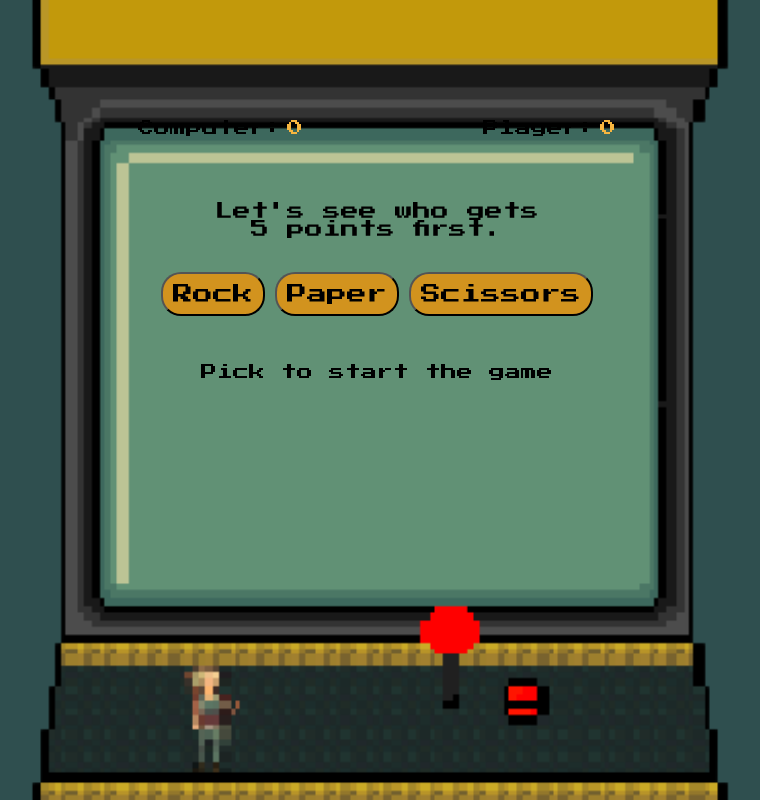
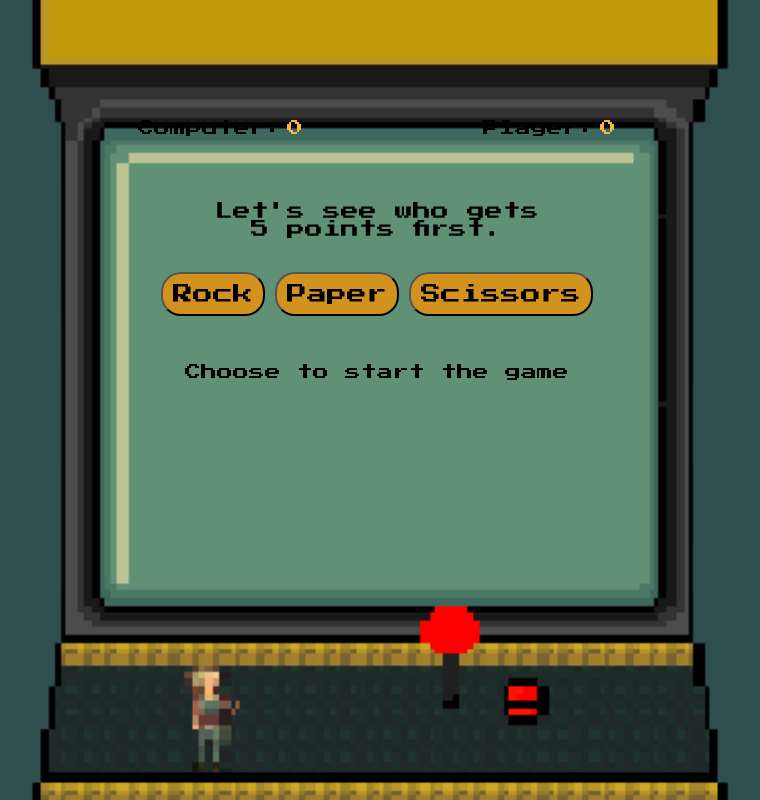
Before and after one commit to maryannintech/rock-paper-scissors, a plain HTML site: page index.html in a window 1280 px wide. Shown: the whole page, without its empty margins (263-1023 px from the left). Drawn offline with Linux system fonts and the light colour scheme.

Commit message:
finishing up the game

```diff
--- a/index.html
+++ b/index.html
@@ -5,6 +5,7 @@
     <meta http-equiv="X-UA-Compatible" content="IE=edge">
     <meta name="viewport" content="width=device-width, initial-scale=1.0">
     <link rel="stylesheet" href="style.css">
+    <link rel="icon" type="image/x-icon" href="images/favicon.ico.png">
     <script src="script.js" defer></script>
     <title>Rock, Paper, Scissors</title>
 </head>
--- a/script.js
+++ b/script.js
@@ -17,7 +17,7 @@ const scissor = document.querySelector("#scissor");
 
 // commentary
 const sayings = document.querySelector("#commentary");
-sayings.textContent = "Pick to start the game";
+sayings.textContent = "Choose to start the game";
 
 // result
 const results = document.querySelector("#results");
```
Also changed, not shown: images/favicon.ico.png (added), 1 other file.
